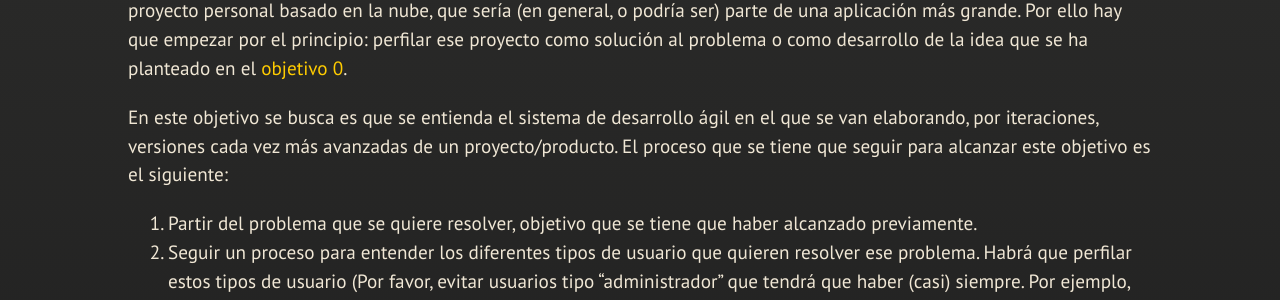
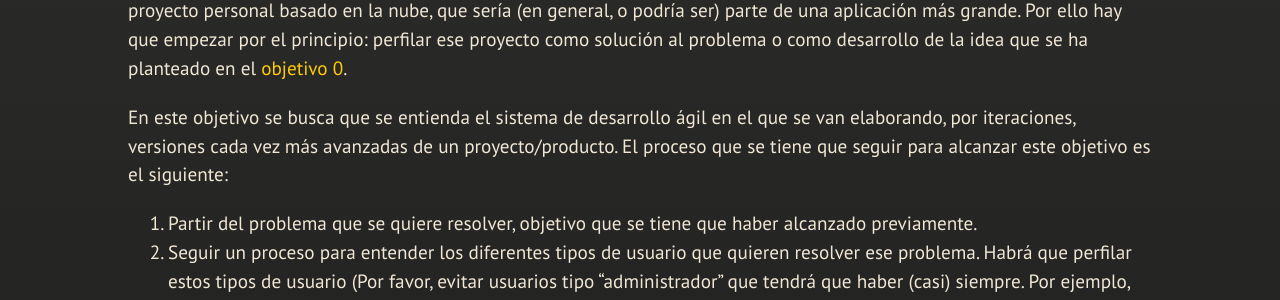
Before and after one commit to JJ/IV, a Jekyll site: the page built from documentos/proyecto/1.Infraestructura.md, in a window 1280 px wide and 900 px high, scrolled down 819 px. Shown: the part 156-456 px from the top of the window. Built offline with Jekyll 4.4.1, drawn with Linux system fonts in a browser that asks for light colours; nearby versions of some CDN libraries; some web fonts are replaced; our own code applies the rules of GitHub Pages for plain Markdown files; some of the changed text lies outside the part shown.

```diff
--- a/documentos/proyecto/1.Infraestructura.md
+++ b/documentos/proyecto/1.Infraestructura.md
@@ -48,7 +48,7 @@ principio: perfilar ese proyecto como solución al problema o como
 desarrollo de la idea que se ha planteado en el [objetivo
 0](0.Repositorio).
 
-En este objetivo se busca es que se entienda el sistema de desarrollo
+En este objetivo se busca que se entienda el sistema de desarrollo
 ágil en el que se van elaborando, por iteraciones, versiones cada vez
 más avanzadas de un proyecto/producto. El proceso que se tiene que
 seguir para alcanzar este objetivo es el siguiente:
```
Also changed, not shown: other parts of documentos/proyecto/1.Infraestructura.md (+1 -0 lines).
